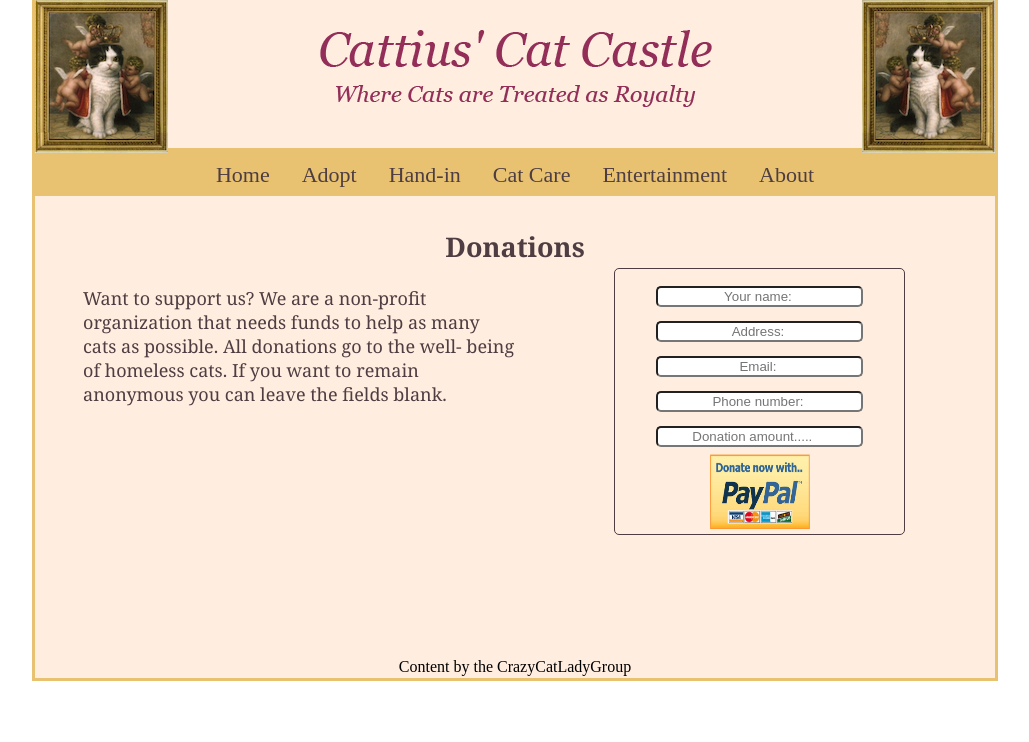
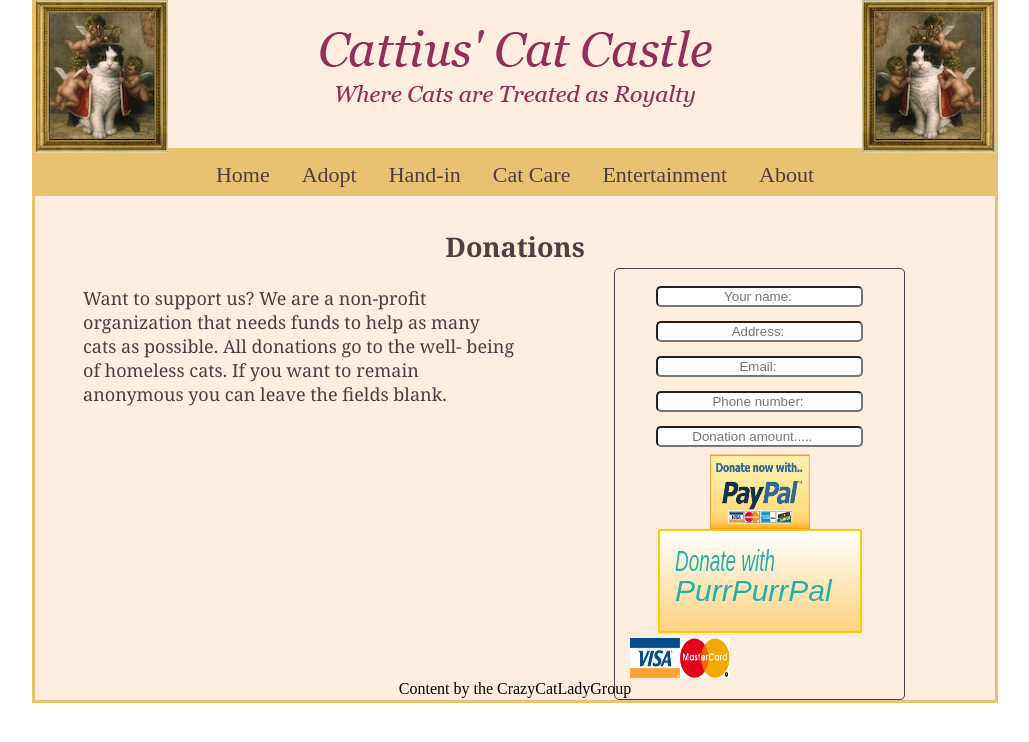
Before and after one commit to kathrinejerichau/catlady, a PHP site: page /08donate.php in a window 1280 px wide. Shown: the top 742 px of the page, without its empty margins (125-1154 px from the left). Run offline with PHP 8.4, Linux system fonts and the light colour scheme.

Commit message:
Purrpal
Purrpal

```diff
--- a/Project/08donate.php
+++ b/Project/08donate.php
@@ -48,6 +48,33 @@
 
 	<input type="image" src="img/donationButton.jpg" id="donationButton" height="75" width="100" alt="Donate button image">
 
+	<canvas id="myCanvas" width="200" height="100" style="border:2px solid  #FFCC00;">
+	Your browser does not support the HTML5 canvas tag.</canvas>
+		<img id="pay" src="../img/Betaling.png" alt="betal" width="100" height="40">
+	<script>
+
+	var c = document.getElementById("myCanvas");
+	var ctx = c.getContext("2d");
+	var h = c.getContext("2d");
+	var imageObj = new Image();
+	var grd=ctx.createLinearGradient(0,200,0,0);
+	grd.addColorStop(0,"orange");
+	grd.addColorStop(1,"white");
+
+	ctx.fillStyle = grd;
+	ctx.fillRect(0,0,200,100);
+
+	// text
+	h.font= "italic 10px Arial";
+	ctx.font = "italic 30px Arial";
+	h.fillStyle= "#20B2AA";
+	h.fillText("Donate with",15,40,100,200);
+	ctx.fillText("PurrPurrPal",15,70,200,100);
+
+
+
+	</script>
+
 	</form>
 
 
```
